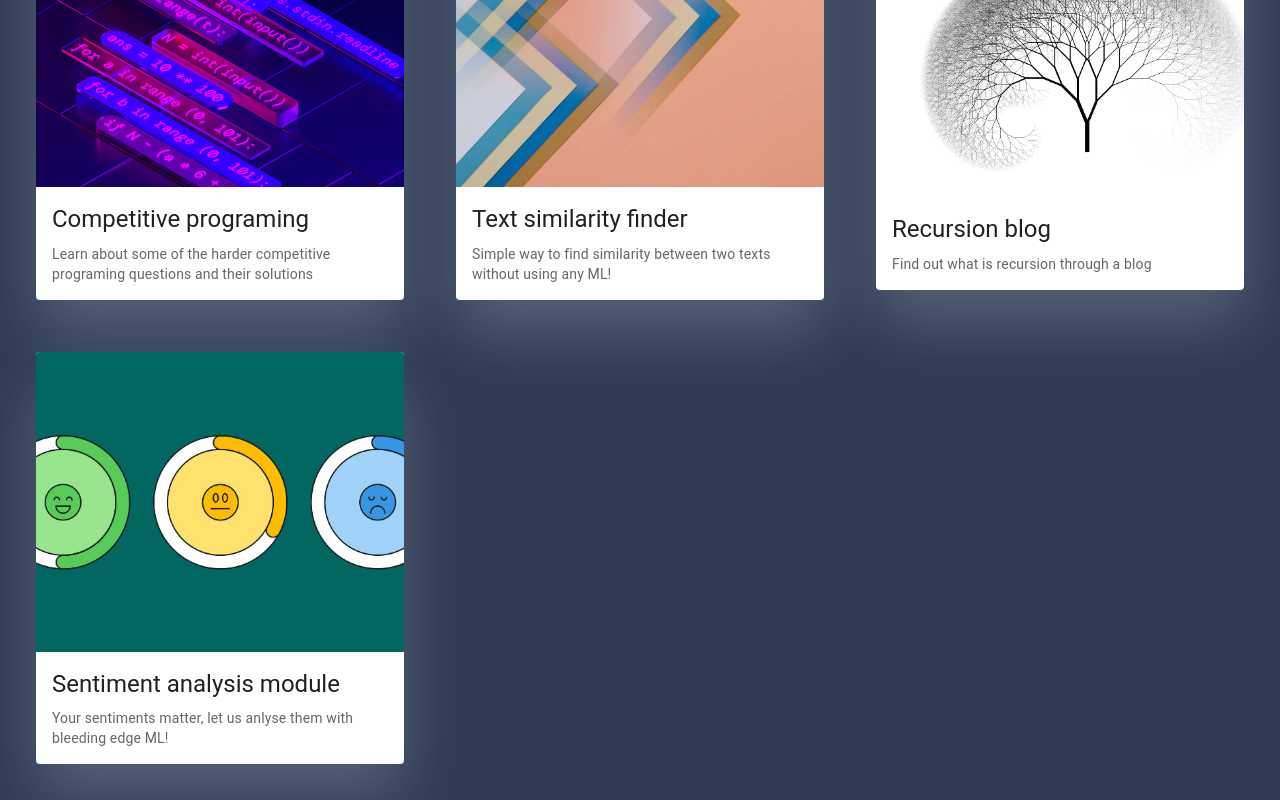
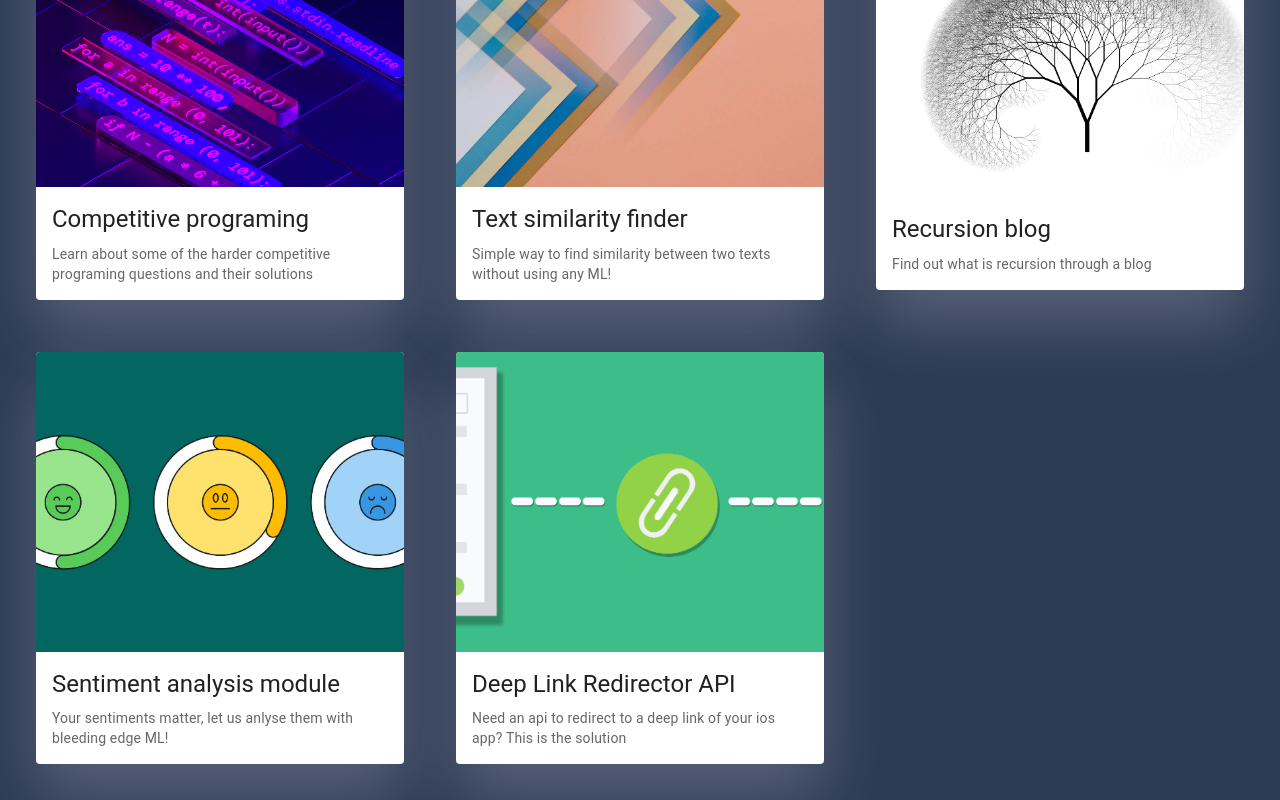
Before and after one commit to ShauryaDahiya1998/beginblog-github.io, a React (Create React App) app: page /projects in a window 1280 px wide. Shown: the part 677-1477 px from the top of the page. Built offline with nearby package versions, Linux system fonts and the light colour scheme.

Commit message:
project added

```diff
--- a/src/pages/Projects.js
+++ b/src/pages/Projects.js
@@ -9,6 +9,7 @@ import competitive from '../resources/competitive.jpeg';
 import textSimilar from '../resources/textSimilar.webp';
 import recursion from '../resources/recursion.png';
 import sentimentAnalysis2 from '../resources/sentimentAnalysis2.jpeg';
+import deepLink from '../resources/deepLink.webp';
 
 const Projects = () => {
   return (
@@ -22,6 +23,7 @@ const Projects = () => {
         <ProjectCard projectImage={textSimilar} projectDescription={descriptions.project_5} />
         <ProjectCard projectImage={recursion} projectDescription={descriptions.project_6} />
         <ProjectCard projectImage={sentimentAnalysis2} projectDescription={descriptions.project_7} />
+        <ProjectCard projectImage={deepLink} projectDescription={descriptions.project_8} />
       </div>
     </div>
   );
--- a/src/resources/projectContent.json
+++ b/src/resources/projectContent.json
@@ -33,5 +33,10 @@
         "description":"Your sentiments matter, let us anlyse them with bleeding edge ML!",
         "title": "Sentiment analysis module",
         "link":"https://github.com/ShauryaDahiya1998/Sentiment_Analysis_Module"
+    },
+    "project_8": {
+        "description":"Need an api to redirect to a deep link of your ios app? This is the solution",
+        "title": "Deep Link Redirector API",
+        "link":"https://github.com/ShauryaDahiya1998/deep-link-redirector"
     }
 }
```
Also changed, not shown: src/resources/deepLink.webp (added).
